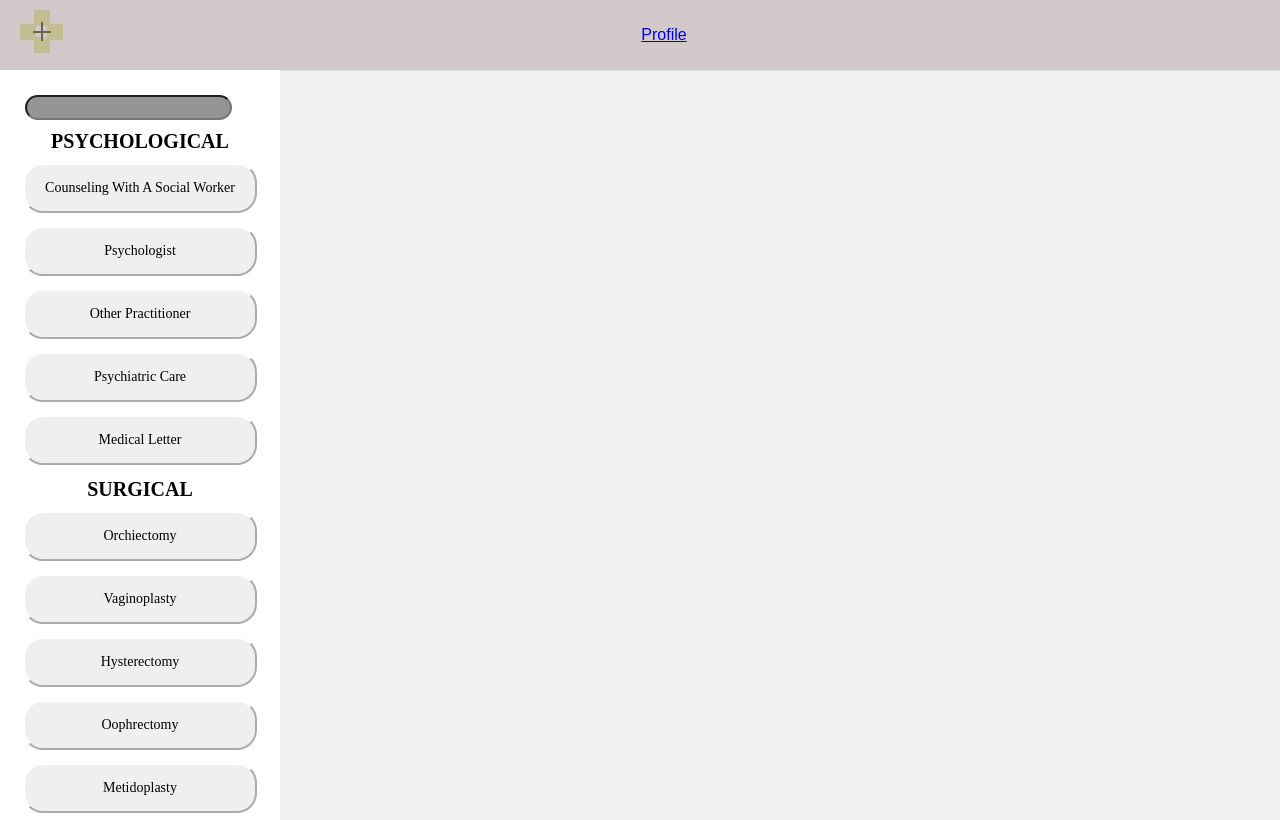
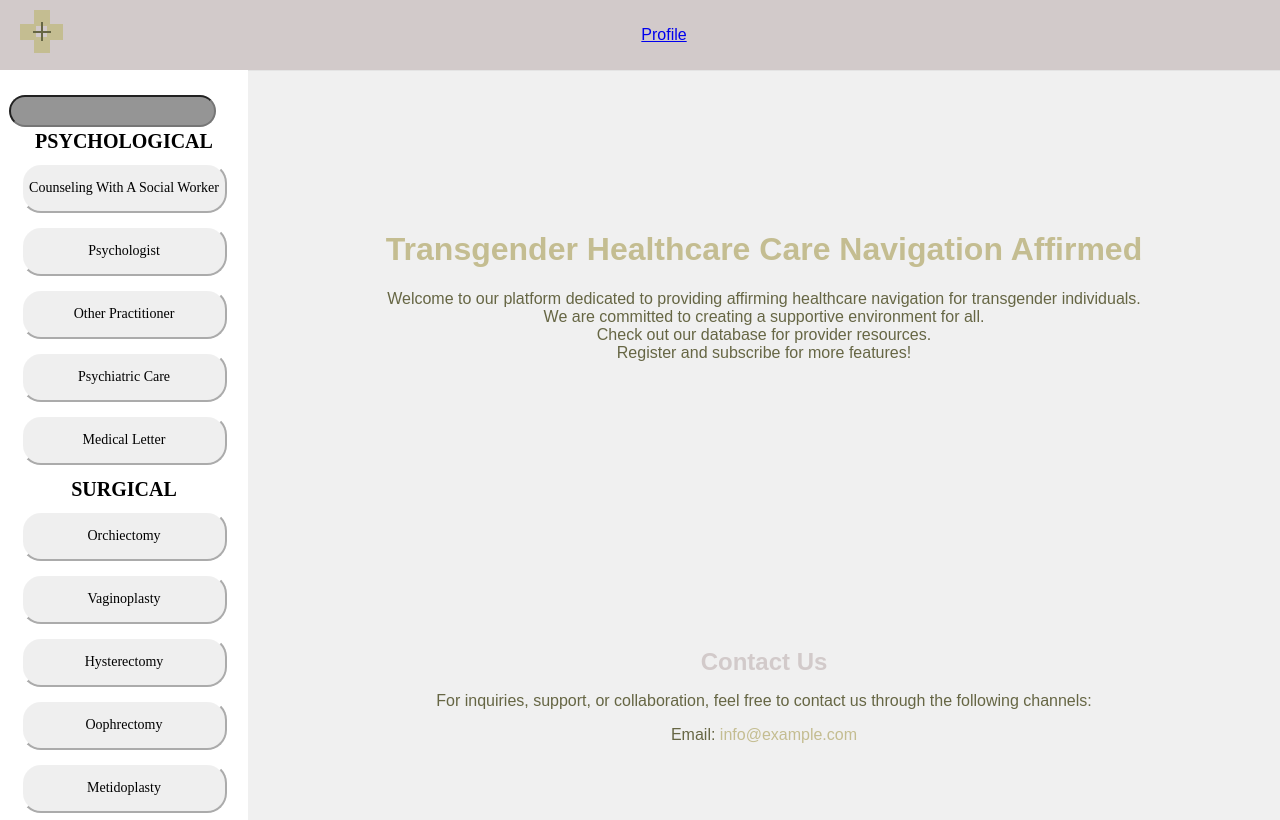
Before and after one commit to shenjunjie2003/Affirmative, a Flask app: page / in a window 1280 px wide. Run offline with Flask 3, Linux system fonts and the light colour scheme; parts of the project's set-up code (start-up, migrations or seed data) failed here and were passed over.

Commit message:
added homepage description

```diff
--- a/affirmative_app/templates/index.html
+++ b/affirmative_app/templates/index.html
@@ -13,6 +13,10 @@
         display: flex;
         flex-direction: column;
         padding-top: 70px;
+        }
+
+        .container {
+            display: flex;
         }
 
         header {
@@ -41,23 +45,30 @@
         }
 
         .searching {
-            left: 0;
-            bottom: 0;
-            top: 80px;
             background-color: white;
-            width: 280px;
+            width: 20%;
             z-index: 200;
             padding-top: 5px;
-            overflow-y: auto; /* Allow vertical scrolling */
-            max-height: calc(100vh - 55px); /* Set max height relative to viewport height */
+            overflow-y: auto;
+            max-height: calc(100vh - 55px);
             display: flex;
             flex-direction: column;
             align-items: center;
         }
 
+        .intro{
+            width: 80%;
+            padding: 20px;
+            margin-top: 120px;
+            text-align: center;
+            display: flex;
+            flex-direction: column;
+            align-items: center; /* Center vertically */
+        }
+
         .search_bar {
             width: 90%;
-            height: 120%;
+            height: 70%;
             background: #959595;
             border-radius: 30px;
             box-sizing: border-box;
@@ -145,6 +156,9 @@
         </nav>
     </header>
 
+    <div class="container">
+
+
     <div class="searching">
         <div>
             <input class = "search_bar" type = "text">
@@ -174,3 +188,27 @@
                 </form>
         </nav>
     </div>
+
+    <div class="intro">
+        <div>
+            <h1 style="color: #C4BD91;">Transgender Healthcare Care Navigation Affirmed</h1>
+            <p style="color: #666644; font-size: 16px; top: 50px;">
+                Welcome to our platform dedicated to providing affirming healthcare navigation for transgender individuals. <br>
+    We are committed to creating a supportive environment for all. <br>
+                Check out our database for provider resources. <br>
+                Register and subscribe for more features!
+            </p>
+        </div>
+
+        <section style="margin-top: 230px;">
+            <div>
+                <h2 style="color: #D2CACA; font-size: 24px; margin-bottom: 10px;">Contact Us</h2>
+                <p style="color: #666644; font-size: 16px;">
+                    For inquiries, support, or collaboration, feel free to contact us through the following channels:
+                </p>
+                <ul style="list-style-type: none; padding: 0;">
+                    <li style="color: #666644; font-size: 16px; margin-bottom: 5px;">Email: <a href="mailto:info@example.com" style="color: #C4BD91; text-decoration: none;">info@example.com</a></li>
+                </div>
+    </div>
+</div>
+</body>
```
